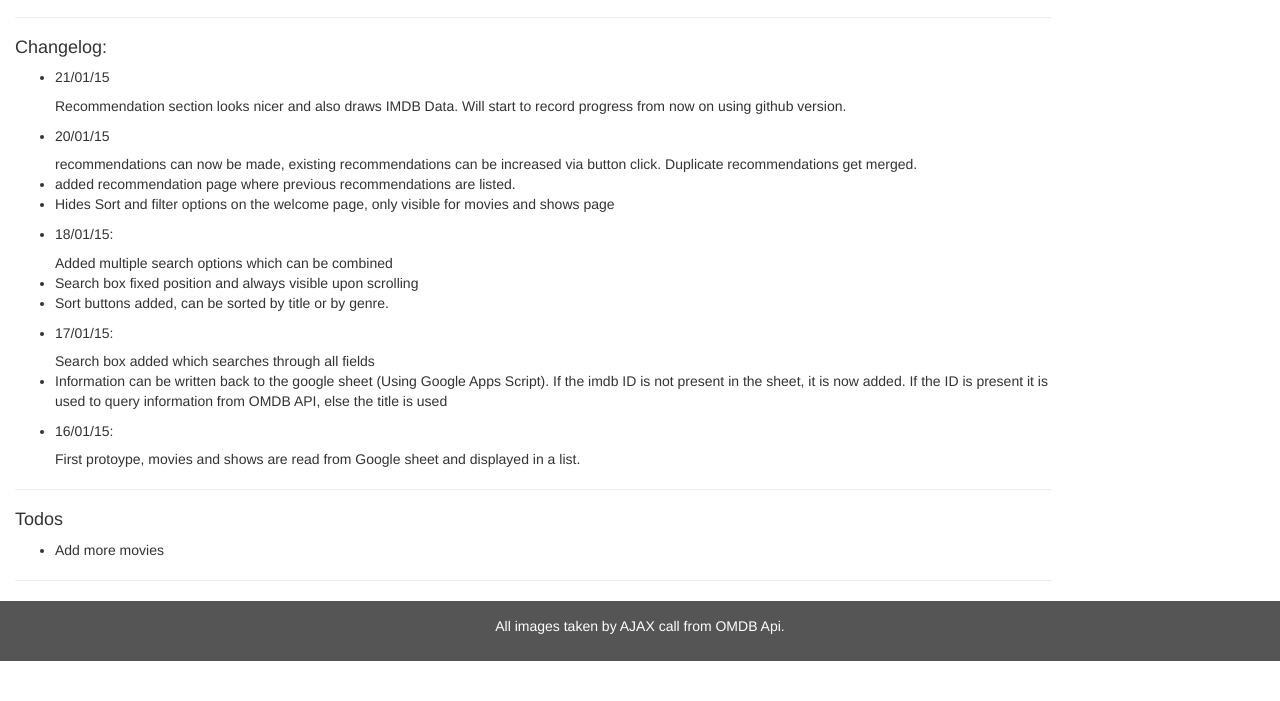
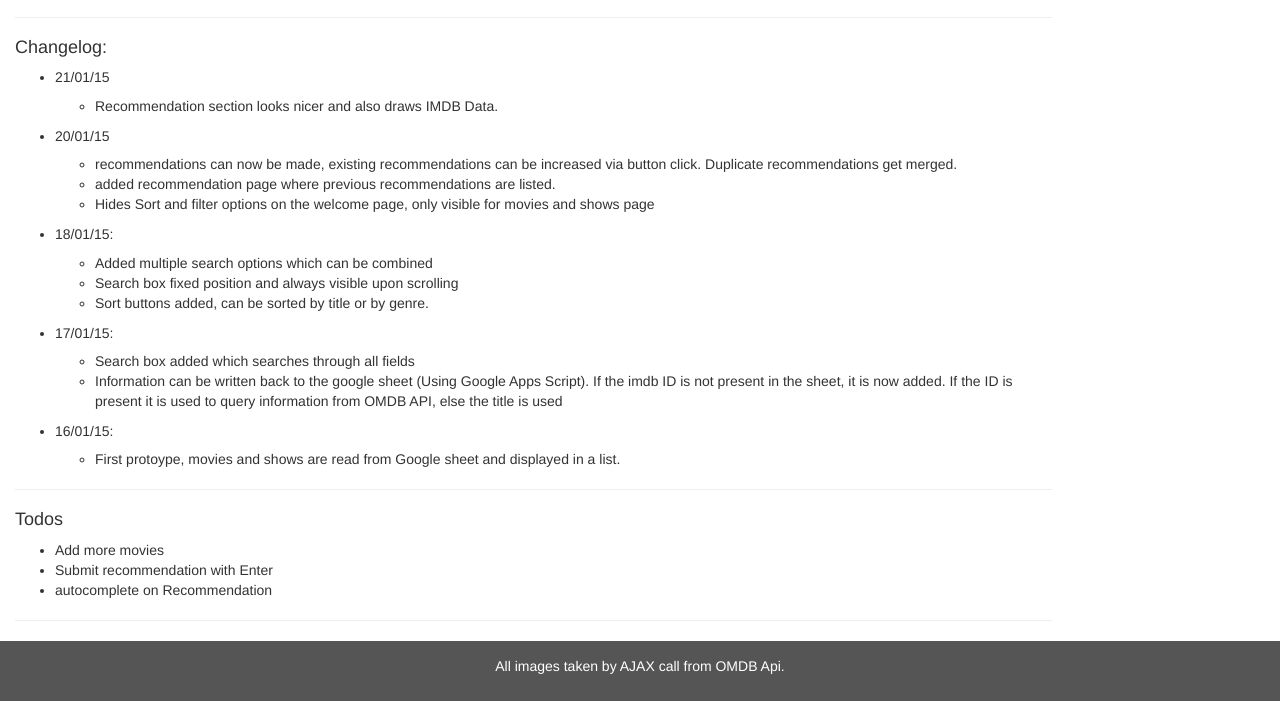
Before and after one commit to norahamacher/MovieShows, a website: page index.html in a window 1280 px wide. Shown: the part 203-904 px from the top of the page. Before the commit the page ends 864 px from the top, so only its background shows below. Drawn offline with nearby package versions, Linux system fonts and the light colour scheme; no server answers.

Commit message:
nicer layout

```diff
--- a/index.html
+++ b/index.html
@@ -61,21 +61,38 @@
         <hr>
         <h4>Changelog:</h4>
         <ul>
-          <li> <h5>21/01/15</h5> Recommendation section looks nicer and also draws IMDB Data. Will start to record progress from now on using github version. </li>
-          <li> <h5>20/01/15</h5> recommendations can now be made, existing recommendations can be increased via button click. Duplicate recommendations get merged.</li>
-          <li> added recommendation page where previous recommendations are listed. </li>
-          <li> Hides Sort and filter options on the welcome page, only visible for movies and shows page </li>
-          <li> <h5>18/01/15:</h5> Added multiple search options which can be combined </li>
+          <li> <h5>21/01/15</h5> </li>
+            <ul>
+              <li> Recommendation section looks nicer and also draws IMDB Data. </li>
+            </ul>
+          <li> <h5>20/01/15</h5> </li>
+            <ul> <li>
+              recommendations can now be made, existing recommendations can be increased via button click. Duplicate recommendations get merged.</li>
+            <li> added recommendation page where previous recommendations are listed. </li>
+            <li> Hides Sort and filter options on the welcome page, only visible for movies and shows page </li>
+          </ul>
+          <li> <h5>18/01/15:</h5> </li>
+            <ul>
+              <li> Added multiple search options which can be combined </li>
           <li>  Search box fixed position and always visible upon scrolling </li>
-           <li>  Sort buttons added, can be sorted by title or by genre.
-             <li> <h5>17/01/15:</h5> Search box added which searches through all fields
+           <li>  Sort buttons added, can be sorted by title or by genre. </li>
+         </ul>
+             <li> <h5>17/01/15:</h5> </li>
+             <ul>
+              <li>Search box added which searches through all fields</li>
           <li>  Information can be written back to the google sheet (Using Google Apps Script). If the imdb ID is not present in the sheet, it is now added. If the ID is present it is used to query information from OMDB API, else the title is used </li>
-              <li> <h5>16/01/15: </h5>First protoype, movies and shows are read from Google sheet and displayed in a list. </li>
+        </ul>
+              <li> <h5>16/01/15: </h5>
+                <ul>
+                  <li>First protoype, movies and shows are read from Google sheet and displayed in a list. </li>
           </ul>
+        </ul>
             <hr>
             <h4>Todos</h4>
             <ul>
               <li> Add more movies </li>
+              <li> Submit recommendation with Enter </li>
+              <li> autocomplete on Recommendation </li>
             </ul>
       <hr>
     </div>
```
